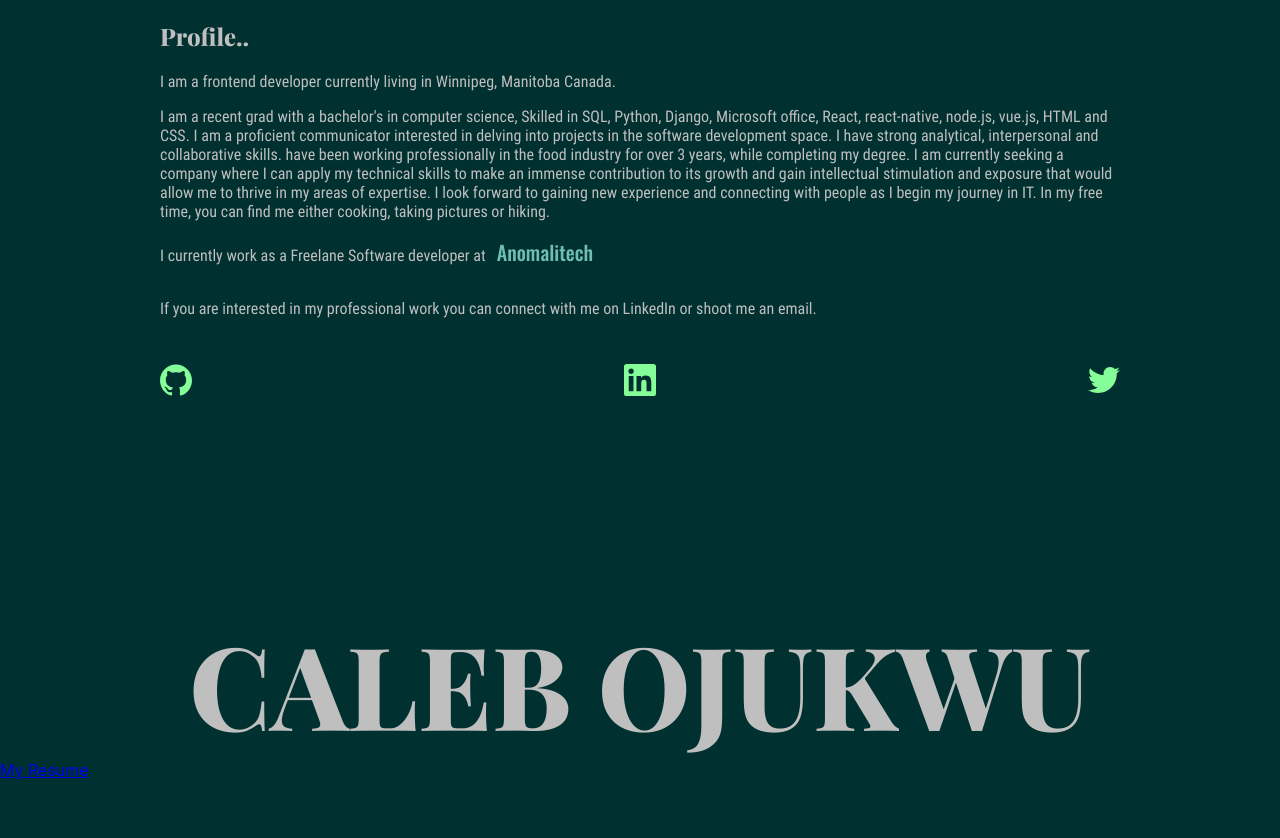
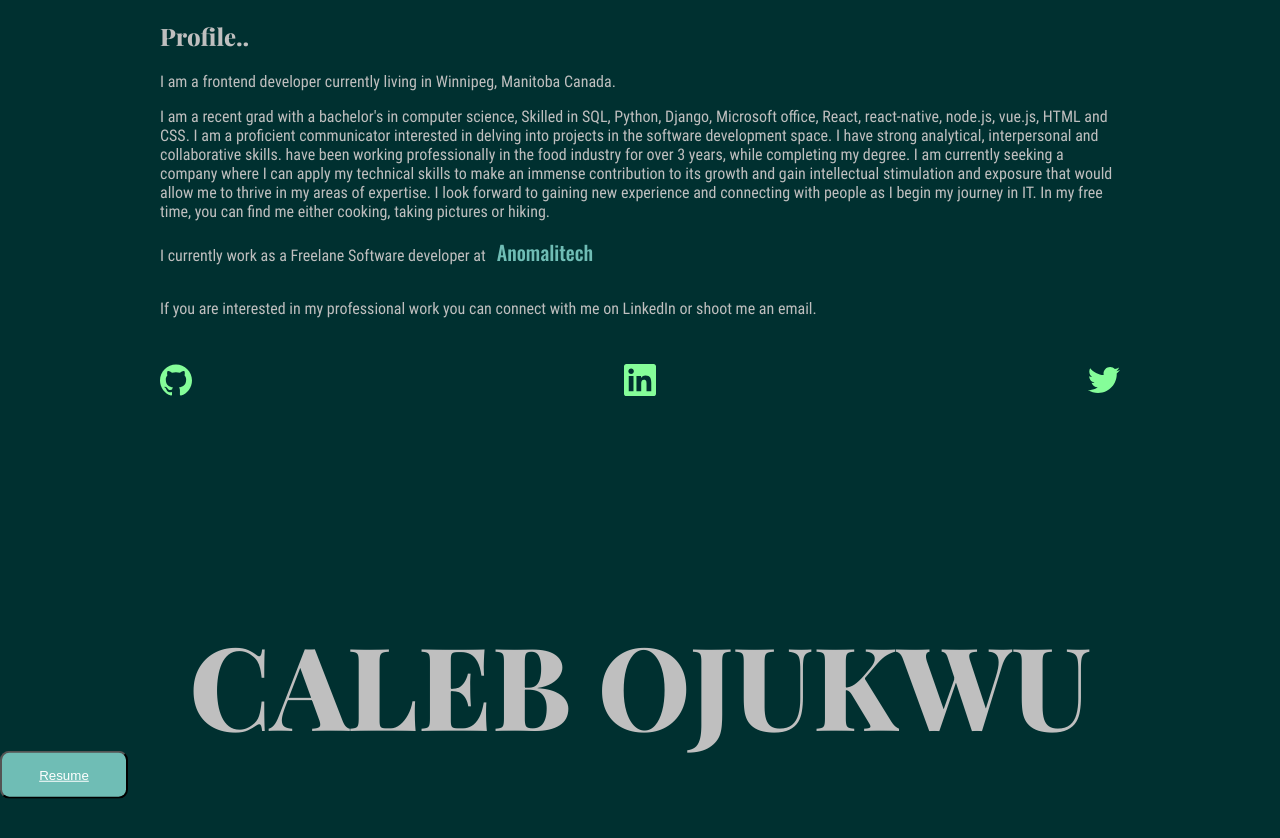
Before and after one commit to casdy/portfolio, a React (Create React App) app: page / in a window 1280 px wide. Before the commit the page ends 800 px from the top, so only its background shows below. Built offline with nearby package versions, Linux system fonts and the light colour scheme.

Commit message:
button works

```diff
--- a/public/index.html
+++ b/public/index.html
@@ -37,6 +37,7 @@
 
       To begin the development, run `npm start` or `yarn start`.
       To create a production bundle, use `npm run build` or `yarn build`.
+
     -->
 </body>
 
--- a/src/Screens/App.tsx
+++ b/src/Screens/App.tsx
@@ -32,9 +32,9 @@ const App = () => {
             {/* <Route path="/contributions">
               <Contributions />
             </Route> */}
-            { <Route path="/resume">
+            {/* <Route path="/resume">
               <Resume />
-            </Route> }
+          </Route>*/ }
           </Switch>
         </main>
       </div>
--- a/src/Screens/Resume/index.tsx
+++ b/src/Screens/Resume/index.tsx
@@ -5,10 +5,12 @@ const styles: CSSTypes = {
 
 }
 const Resume = () => {
-  return <div >
-    <a href= "/Caleb Ojukwu resume.docx" target="_blank" style={styles.workLink} download>
-              {`My Resume`}
+  return <div className= "resume">
+    <button className= "but_n">
+    <a href= "https://drive.google.com/file/d/1khTYJgnTH3pQp0675OmLvWjlZth7Vm_6/view?usp=sharing">
+             Resume
             </a>
+   </button>
   </div>;
 };
 
--- a/src/index.css
+++ b/src/index.css
@@ -26,3 +26,70 @@ body {
     -moz-osx-font-smoothing: grayscale;
     background-color: #003030;
 }
+
+.but_n a {
+    color: white;
+}
+
+.but_n {
+    animation: bounce .3s ease infinite alternate;
+    background-color: rgb(111, 189, 181);
+    text-decoration: dotted;
+    width: 10%;
+    height: 60%;
+    border-radius: 0.7em;
+}
+
+@keyframes bounce {
+    0% {
+        transform: translateY(0px);
+    }
+    100% {
+        transform: translateY(-10px);
+    }
+}
+
+@-moz-keyframes bounce {
+    0% {
+        transform: translateY(0px);
+    }
+    100% {
+        transform: translateY(-10px);
+    }
+}
+
+@-webkit-keyframes bounce {
+    0% {
+        transform: translateY(0px);
+    }
+    100% {
+        transform: translateY(-10px);
+    }
+}
+
+@-o-keyframes bounce {
+    0% {
+        transform: translateY(0px);
+    }
+    100% {
+        transform: translateY(-10px);
+    }
+}
+
+@-ms-keyframes bounce {
+    0% {
+        transform: translateY(0px);
+    }
+    100% {
+        transform: translateY(-10px);
+    }
+}
+
+.resume {
+    display: flex;
+    position: absolute;
+    flex-direction: edge;
+    width: 100%;
+    height: 10%;
+    background-color: #003030;
+}
```
Also changed, not shown: 1 other file (tests, documents, lock files or other folders).
